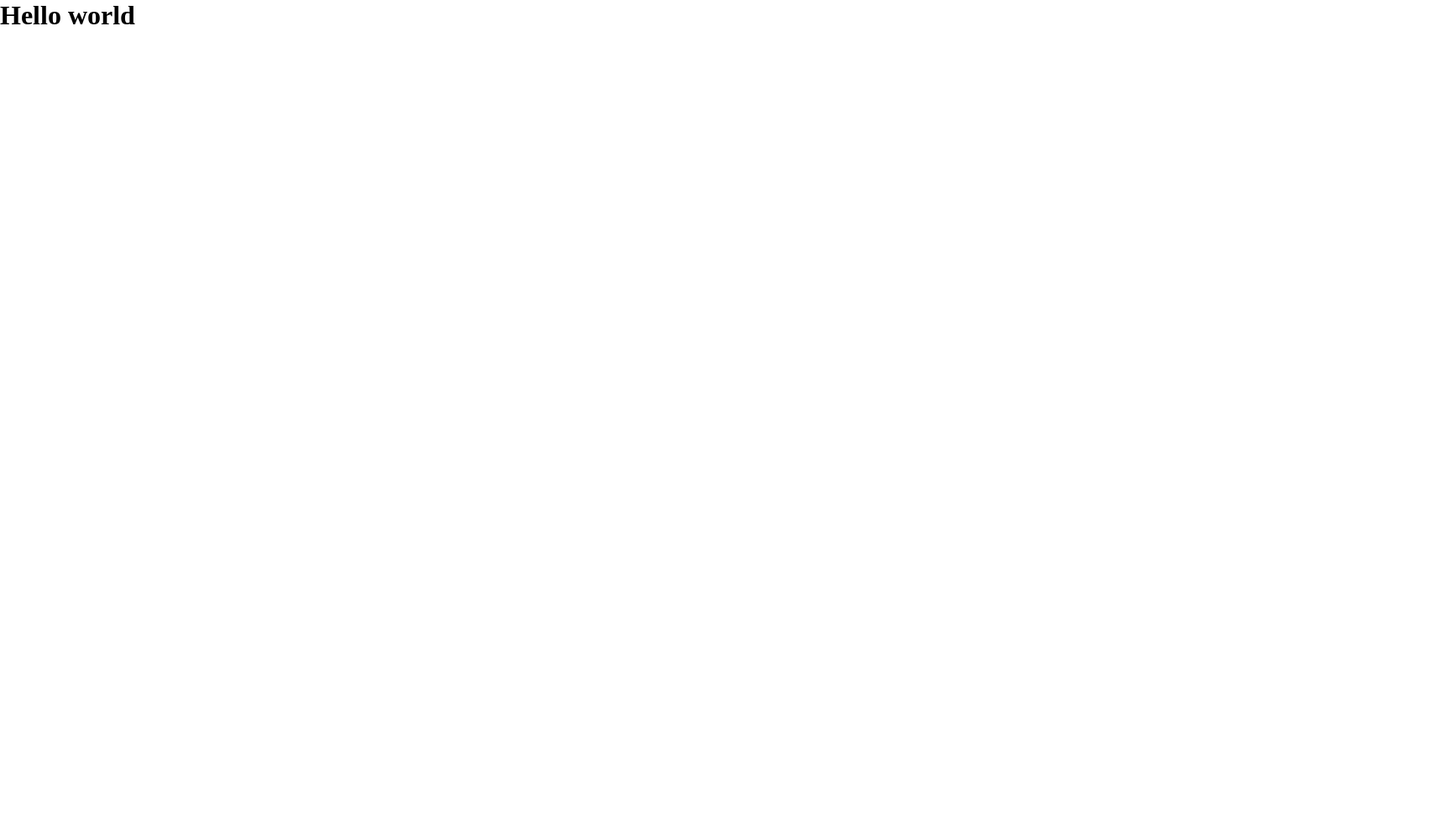
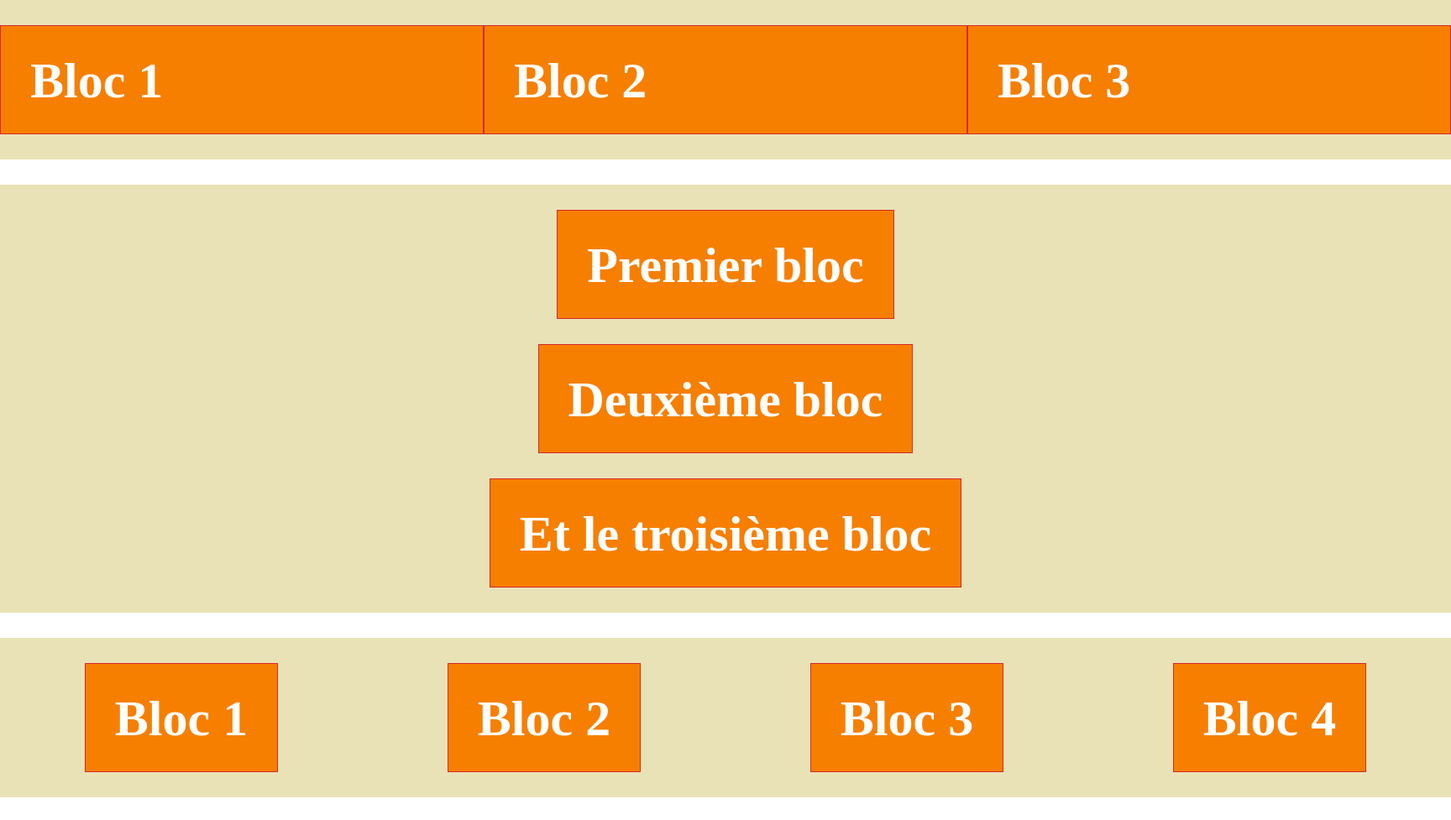
Before and after one commit to justinemauron/examen-1-etape-a, a website built with Parcel: page src/index.html in a window 1280 px wide. Shown: the top 977 px of the page at 84% size, 1728 px wide, since content can reach past the window. Before the commit the page ends 800 px from the top, so only its background shows below. Built offline with nearby package versions, Linux system fonts and the light colour scheme; a web font is replaced by a local one.

Commit message:
html et css : examen 1 étape 1

```diff
--- a/src/css/main.css
+++ b/src/css/main.css
@@ -12,3 +12,108 @@ img,
 video {
   display: block;
 }
+
+.all-wrappers {
+  display: flex;
+  flex-direction: column;
+  gap: 30px;
+}
+
+.wrapper {
+  width: 1728px;
+  flex-shrink: 0;
+  background: #eae2b7;
+}
+
+.bloc {
+  border: 1px solid #d62828;
+  background: #f77f00;
+  color: #fff;
+  font-family: Heebo;
+  font-size: 60px;
+  font-weight: 700;
+  line-height: 60px; /* 100% */
+}
+
+.box-first {
+  display: flex;
+  padding: 30px 0px;
+}
+
+.bloc-one,
+.bloc-two,
+.bloc-three {
+  width: 576px;
+  height: 130px;
+  flex-shrink: 0;
+  padding: 35px;
+}
+
+.bloc-one-second,
+.bloc-two-second,
+.bloc-three-second {
+  height: 130px;
+  padding: 35px;
+}
+
+.box-second {
+  padding: 30px;
+  display: flex;
+  justify-content: space-between;
+  flex-direction: column;
+  gap: 30px;
+  align-items: center;
+}
+
+.bloc-one-third,
+.bloc-two-third,
+.bloc-three-third,
+.bloc-four-third {
+  height: 130px;
+  padding: 35px;
+}
+
+.box-third {
+  padding: 30px 0px;
+  display: flex;
+  justify-content: space-around;
+}
+
+.wrapper-fourth {
+  height: 450px;
+  padding: 166px 30px 197px 228px;
+}
+
+.bloc-one-fourth,
+.bloc-two-fourth,
+.bloc-three-fourth {
+  height: 130px;
+  text-align: center;
+  display: flex;
+  align-items: center;
+  padding: 0px 30px;
+}
+
+.box-fourth {
+  display: flex;
+  flex-direction: row-reverse;
+  justify-content: space-between;
+}
+
+.box-fifth {
+  padding: 30px 0px;
+  display: flex;
+  flex-direction: row;
+  flex-wrap: wrap;
+}
+
+.bloc-one-fifth,
+.bloc-two-fifth,
+.bloc-three-fifth,
+.bloc-four-fifth {
+  width: 864px;
+  height: 130px;
+  display: flex;
+  align-items: center;
+  padding-left: 35px;
+}
--- a/src/index.html
+++ b/src/index.html
@@ -5,10 +5,48 @@
     <title>eikon parcel starter</title>
     <meta name="viewport" content="width=device-width, initial-scale=1.0" />
     <link rel="stylesheet" href="css/main.css" />
+    <link rel="stylesheet" href="https://use.typekit.net/ivj0hux.css" />
   </head>
   <body>
-    <h1>Hello world</h1>
-
+    <div class="all-wrappers">
+      <div class="wrapper wrapper-first">
+        <div class="box box-first">
+          <div class="bloc bloc-one">Bloc 1</div>
+          <div class="bloc bloc-two">Bloc 2</div>
+          <div class="bloc bloc-three">Bloc 3</div>
+        </div>
+      </div>
+      <div class="wrapper wrapper-second">
+        <div class="box box-second">
+          <div class="bloc bloc-one-second">Premier bloc</div>
+          <div class="bloc bloc-two-second">Deuxième bloc</div>
+          <div class="bloc bloc-three-second">Et le troisième bloc</div>
+        </div>
+      </div>
+      <div class="wrapper wrapper-third">
+        <div class="box box-third">
+          <div class="bloc bloc-one-third">Bloc 1</div>
+          <div class="bloc bloc-two-third">Bloc 2</div>
+          <div class="bloc bloc-three-third">Bloc 3</div>
+          <div class="bloc bloc-four-third">Bloc 4</div>
+        </div>
+      </div>
+      <div class="wrapper wrapper-fourth">
+        <div class="box box-fourth">
+          <div class="bloc bloc-one-fourth">Premier bloc</div>
+          <div class="bloc bloc-two-fourth">Deuxième bloc</div>
+          <div class="bloc bloc-three-fourth">Et le troisième bloc</div>
+        </div>
+      </div>
+      <div class="wrapper wrapper-fifth">
+        <div class="box box-fifth">
+          <div class="bloc bloc-one-fifth">Bloc 1</div>
+          <div class="bloc bloc-two-fifth">Bloc 2</div>
+          <div class="bloc bloc-three-fifth">Bloc 3</div>
+          <div class="bloc bloc-four-fifth">Bloc 4</div>
+        </div>
+      </div>
+    </div>
     <script src="js/main.js" type="module"></script>
   </body>
 </html>
```
